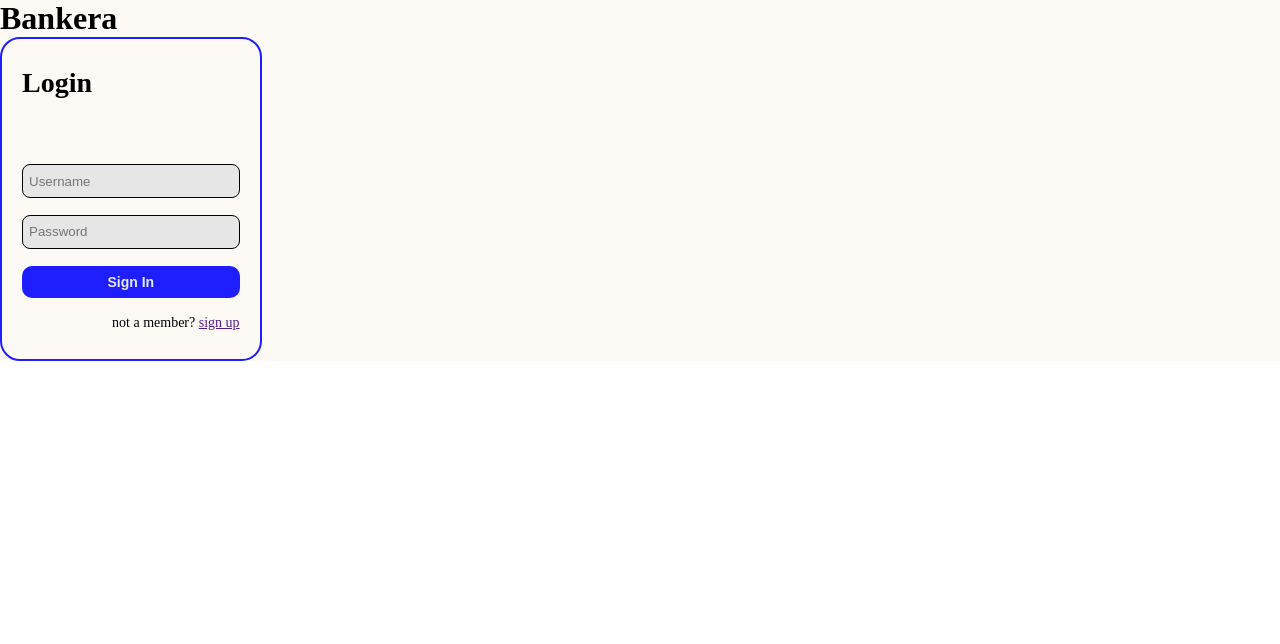
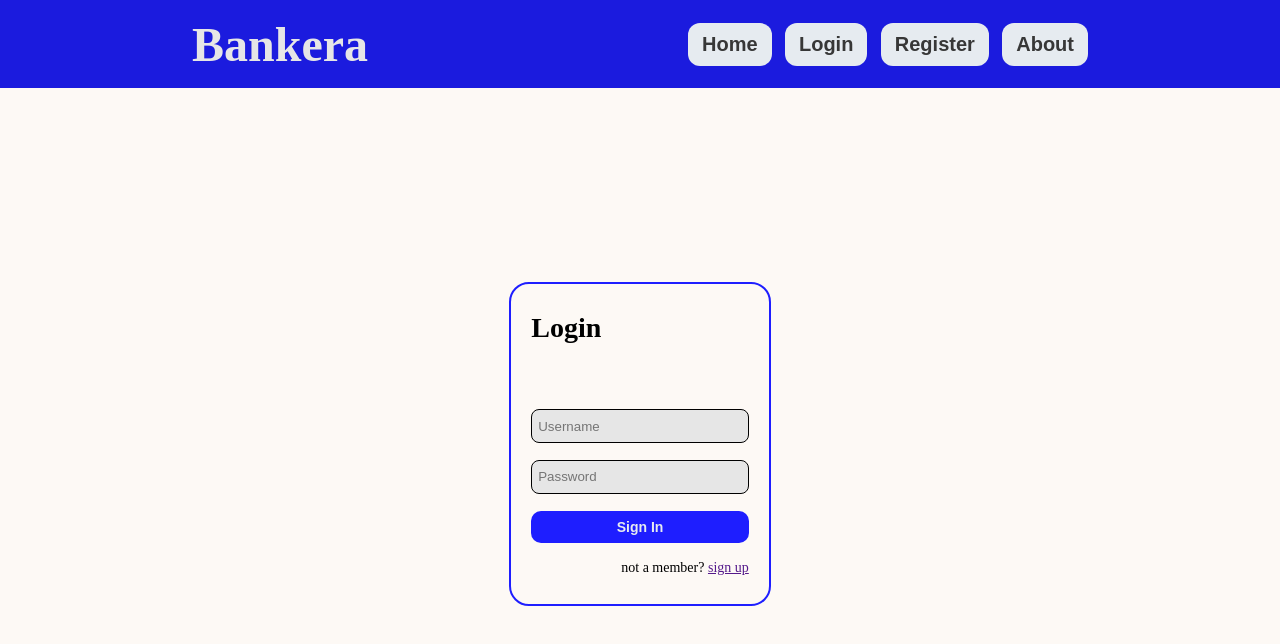
Before and after one commit to hassankhalil33/bankera-frontend, a React (Create React App) app: page /login in a window 1280 px wide. Shown: the top 644 px of the page. Built offline with nearby package versions, Linux system fonts and the light colour scheme.

Commit message:
Added NavBar in Login Page

```diff
--- a/src/screens/LoginPage.jsx
+++ b/src/screens/LoginPage.jsx
@@ -1,6 +1,7 @@
 import React, { useState } from "react";
 import Input from "../components/Input";
 import Button from "../components/Button";
+import NavBar from "../components/NavBar";
 
 const handleLogin = (e) => {
   e.preventDefault();
@@ -20,7 +21,8 @@ const LoginPage = () => {
 
   return (
     <>
-      <h1>Bankera</h1>
+      <NavBar />
+      <div className="form-container">
         <form className="login-form">
           <div>
             <h3>Login</h3>
@@ -42,6 +44,7 @@ const LoginPage = () => {
           </Button>
           <p>not a member? <a href="">sign up</a></p>
         </form>
+      </div>
     </>
   )
 };
```
Lines whose indentation alone changed are shown as unchanged.
